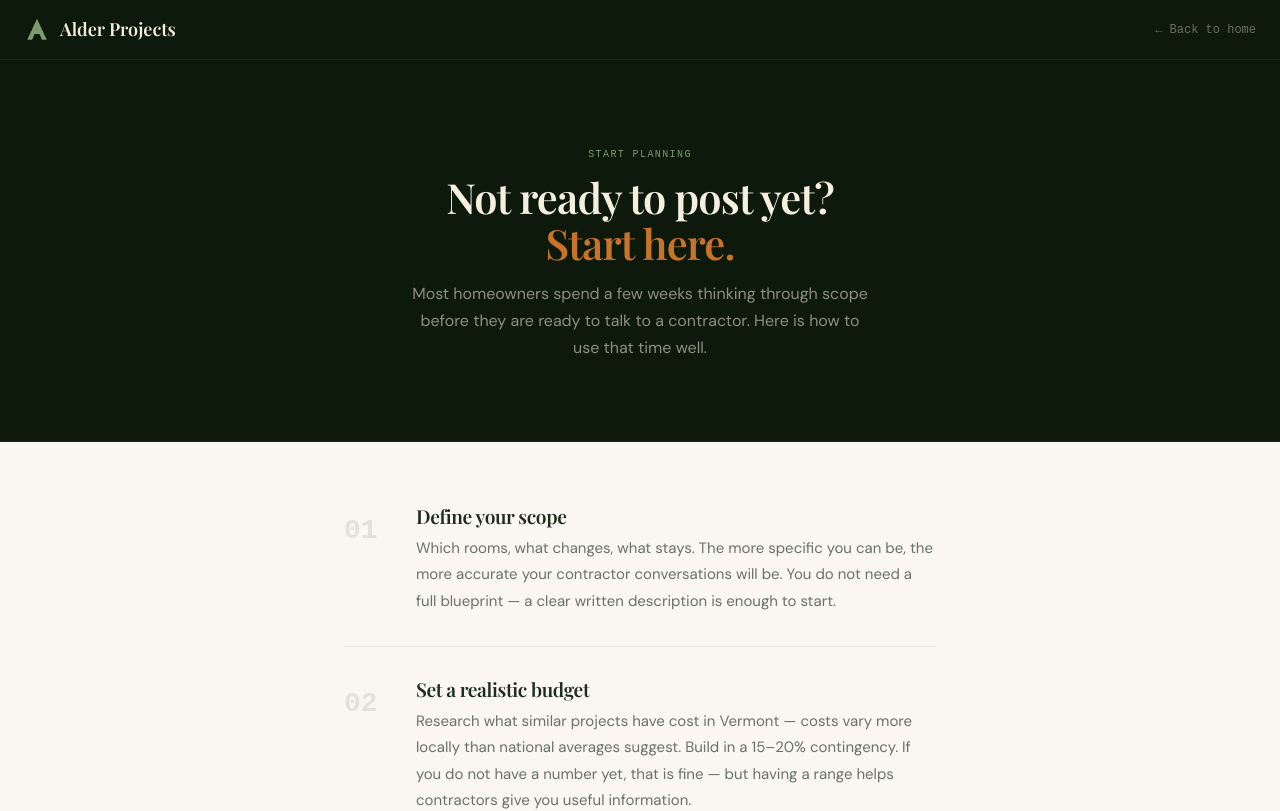
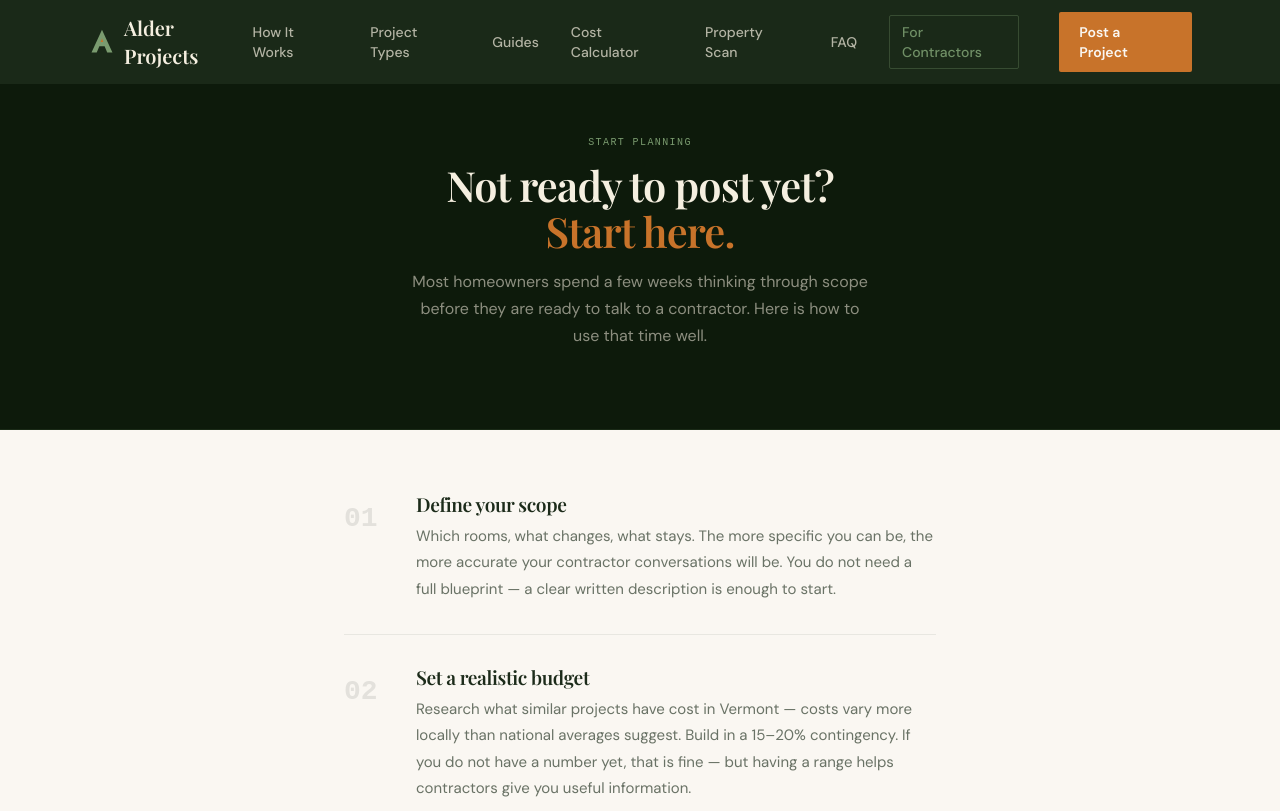
Before and after one commit to alderprojects/alder-projects-site, a Next.js app: page /plan in a window 1280 px wide. Shown: the top 811 px of the page. Built offline with nearby package versions, Linux system fonts and the light colour scheme.

Commit message:
F5a: Replace /plan inline header with shared Nav

```diff
--- a/src/app/plan/page.tsx
+++ b/src/app/plan/page.tsx
@@ -1,4 +1,5 @@
 import type { Metadata } from 'next'
+import Nav from '@/components/Nav'
 import Link from 'next/link'
 import PlanForm from './PlanForm'
 
@@ -24,17 +25,8 @@ const links = [
 export default function PlanPage() {
   return (
     <div style={{ minHeight:'100vh', backgroundColor:'#FAF7F2' }}>
-      <header style={{ backgroundColor:'#0D1A0B', padding:'16px 24px', display:'flex', alignItems:'center', justifyContent:'space-between', borderBottom:'1px solid rgba(122,155,111,0.12)' }}>
-        <Link href="/" style={{ display:'flex', alignItems:'center', gap:'10px', textDecoration:'none' }}>
-          <svg width="26" height="26" viewBox="0 0 32 32" fill="none">
-            <path d="M16 2L4 28H10L13 21H19L22 28H28L16 2Z" fill="#7A9B6F" />
-            <path d="M14.5 16L16 12L17.5 16H14.5Z" fill="#C8732A" />
-          </svg>
-          <span style={{ fontFamily:"'Playfair Display',Georgia,serif", fontSize:'18px', fontWeight:600, color:'#F5EFE0' }}>Alder Projects</span>
-        </Link>
-        <Link href="/" style={{ fontSize:'12px', color:'rgba(245,239,224,0.4)', fontFamily:'monospace', textDecoration:'none' }}>&larr; Back to home</Link>
-      </header>
-      <div style={{ backgroundColor:'#0D1A0B', padding:'clamp(48px,8vw,80px) 24px', borderBottom:'1px solid rgba(122,155,111,0.12)' }}>
+      <Nav />
+      <div style={{ backgroundColor:'#0D1A0B', padding:'clamp(96px,10vw,128px) 24px clamp(48px,8vw,80px)', borderBottom:'1px solid rgba(122,155,111,0.12)' }}>
         <div style={{ maxWidth:'580px', margin:'0 auto', textAlign:'center' }}>
           <span style={{ fontSize:'10px', fontFamily:'monospace', letterSpacing:'0.14em', textTransform:'uppercase', color:'#7A9B6F' }}>Start Planning</span>
           <h1 style={{ fontFamily:"'Playfair Display',Georgia,serif", fontSize:'clamp(1.8rem,4vw,2.6rem)', fontWeight:600, color:'#F5EFE0', lineHeight:1.1, marginTop:'10px', marginBottom:'14px' }}>
```
